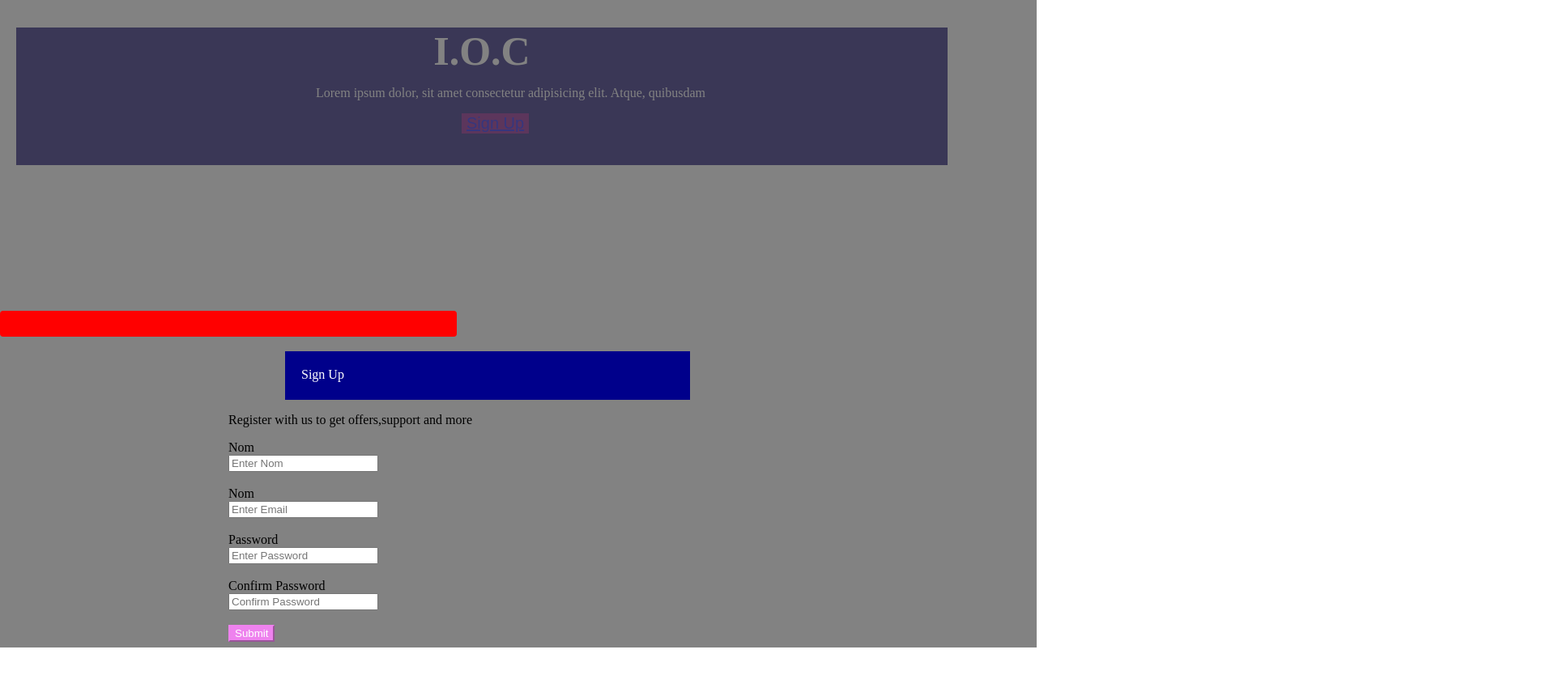
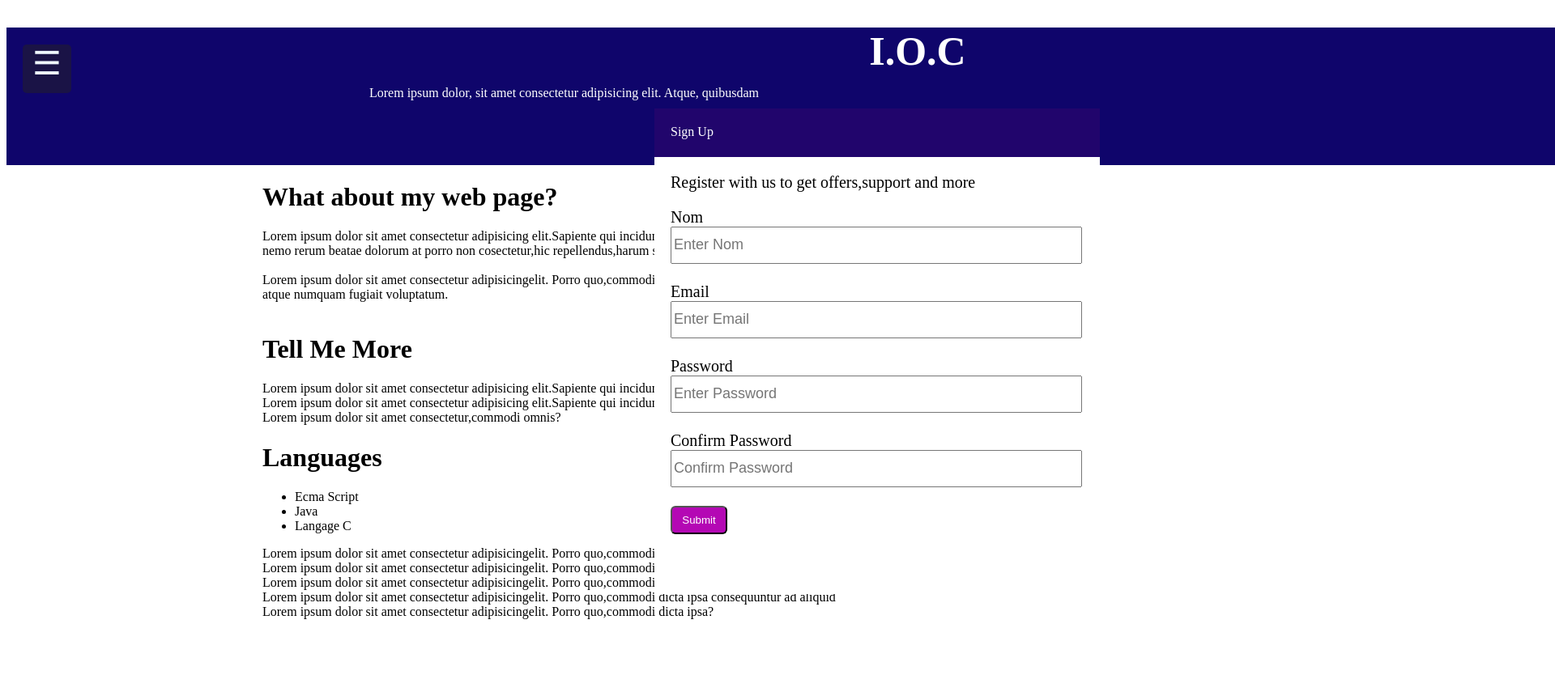
Before and after one commit to FatouThiam2402/exos_html_css, a plain HTML site: page tp7/tp7_Etat3.html in a window 1280 px wide. Shown: the top 834 px of the page at 81% size, 1920 px wide, since content can reach past the window. After the commit the page ends 800 px from the top, so only its background shows below. Drawn offline with Linux system fonts and the light colour scheme.

Commit message:
modifier4

```diff
--- a/tp7/style7_1.css
+++ b/tp7/style7_1.css
@@ -2,9 +2,11 @@
 .header{
 	background-color: #0F056B;
 	height: 170px;
-	width: 1150px;
+	width: 1800px;
 	margin-right: 20px;
-	margin-left: 20px;
+	margin-left: auto;
+	text-align: center;
+
 
 }
 #id_ioc{
@@ -18,20 +20,38 @@
 	color: white;
 	position: absolute;
 	top: 90px;
-	margin-left: 370px;
+	margin-left: 33%;
 }
 #button{
+	height: 5%;
+	width: 5%;
 	border: salmon;
-	margin-left: 560px;
 	background-color: purple;
 	top: 140px;
 	position: absolute;
 	font-size: 20px;
 	color: white;
+	border-radius:10%;
+	margin-left: -3%;
 }
 .texte{
 	top: 120px;
-	margin-left: 350px;
+	margin-left: 25%;
 }
 
 /* le CSS de l'etat 2 */
+.icon{
+	background-color: rgba(39, 35, 35, 0.5);
+	width: 60px;
+  	height: 60px;
+	align-items: center;
+  font-size: 40px;
+  color: aliceblue;
+  margin-top: -70px;
+  margin-left: 20px;
+  border-radius: 5px;
+
+
+
+
+}
--- a/tp7/style7_2.css
+++ b/tp7/style7_2.css
@@ -2,7 +2,7 @@
 .header{
 	background-color: #0F056B;
 	height: 170px;
-	width: 1200px;
+	width: 1500px;
 	margin-left: 130px;
 	top: 30px;
 	position: absolute;
@@ -19,11 +19,11 @@
 	color: white;
 	position: absolute;
 	top: 90px;
-	margin-left: 300px;
+	margin-left: 400px;
 }
 #button{
 	border: salmon;
-	margin-left: 520px;
+	margin-left: 720px;
 	background-color: purple;
 	top: 140px;
 	position: absolute;
@@ -42,7 +42,7 @@
 	left: 10px;
 	top: 30px;
 	width: 130px;
-	height: 800px;
+	height: 900px;
 	position: absolute;
 }
 
@@ -61,3 +61,19 @@ img{
 	height: 70px;
 	width: 110px;
 }
+
+.icon{
+
+	font-size: 50px;
+	color: aliceblue;
+	margin-top: -120px;
+	margin-left: 10px;
+	border-radius: 5px;
+
+}
+.contenantIcon{
+	background-color: rgba(39, 35, 35, 0.5);
+	width: 60px;
+  	height: 60px;
+	align-items: center;
+}
--- a/tp7/style7_3.css
+++ b/tp7/style7_3.css
@@ -1,18 +1,15 @@
 body{
-	margin: 0;
-	padding: 0;
-	font-family: poppins;
+	z-index: -1;
 }
-
 
 
 .header{
 	background-color: #0F056B;
 	height: 170px;
-	width: 1150px;
+	width: 2250px;
 	margin-right: 20px;
-	margin-left: 20px;
-
+	margin-left: auto;
+	text-align: center;
 }
 #id_ioc{
 	font-weight: bold;
@@ -25,72 +22,91 @@ body{
 	color: white;
 	position: absolute;
 	top: 90px;
-	margin-left: 370px;
+	margin-left: 35%;
 }
 #button{
+	height: 5%;
+	width: 5%;
 	border: salmon;
-	margin-left: 550px;
 	background-color: purple;
 	top: 140px;
 	position: absolute;
 	font-size: 20px;
+	color: white;
+	border-radius:10%;
+	margin-left: -3%;
 }
 .texte{
 	top: 120px;
-	margin-left: 350px;
+	margin-left: 25%;
+}
+
+.icon{
+	background-color: rgba(39, 35, 35, 0.5);
+	width: 60px;
+  	height: 60px;
+	align-items: center;
+  font-size: 40px;
+  color: aliceblue;
+  margin-top: -70px;
+  margin-left: 20px;
+  border-radius: 5px;
+
 }
 
 .contener{
+	background-color: white;
+	width: 550px;
+	height: 600px;
+	margin-left: 800px;
+	margin-top: -70px;
+	z-index: 999;
+	position: fixed;
+	border-radius: 2%;
 
-	width: 700px;
-	height: 400px;
-	margin-left: 250px;
-	position: absolute;
-	top: 50px;
 
 
 }
 
 
 button{
-	border-color: violet;
-	background-color: violet;
+
+	background-color: rgb(180, 8, 180);
 	color: white;
+	width: 70px;
+	height: 35px;
+	border-radius: 6px;
 }
 
 .signUp{
-	background-color: darkblue;
-	width: 500px;
+	background-color: rgb(33, 5, 108);
+	width: 550px;
 	height: 60px;
 	top: 10px;
-	margin-left: 70px;
+
 
 }
 
 #signUpText{
-	color: white;
+	color: rgb(255, 255, 255);
 	position: absolute;
-	margin-left: 90px;
-	top: 20px;
+	margin-left: 20px;
+	margin-top: 20px;
 
 }
 
-.form{
-	position: absolute;
-	top: 0;
-	bottom: 0;
-	right: 0;
-	left:0 ;
+/* .form{
+
 	display: flex;
 	align-content: center;
 	align-items: center;
 	background: rgba(77, 77, 77, 0.7);
-	transition: all 0.4s;
-}
-.from:target{
+
+} */
+/* .from:target{
 	visibility: visible;
 	opacity: 1;
-}
+} */
 .formcontent{
 	position: relative;
 	background: red;
@@ -99,3 +115,13 @@ button{
 	padding: 1em 2em;
 
 }
+.formulaire{
+	margin-left: 20px;
+	font-size: 20px;
+
+}
+input{
+	font-size: 18px;
+	width: 500px;
+	height: 40px;
+}
--- a/tp7/tp7_Etat3.html
+++ b/tp7/tp7_Etat3.html
@@ -2,28 +2,27 @@
 <html>
 	<head>
 		<meta charset="utf-8">
-		<title>tp7 Etat 3</title>
+		<title>tp 7 Etat 3</title>
 		<link rel="stylesheet" type="text/css" href="style7_3.css">
 	</head>
 	<body>
 		<div class="header">
 			<h1 id="id_ioc">I.O.C</h1>
 			<p id="phrase">Lorem ipsum dolor, sit amet consectetur adipisicing elit. Atque, quibusdam</p>
-			<button id="button">
-				<a href="#formbox">Sign Up</a>
-			</button>
-			<div id="formbox" class="form">
-				<div class="formcontent">
+			<button id="button">Sign Up</button>
+			<div class="icon">&#9776;</div>
+		</div>
 		<div class="contener">
-						<div id="signUpText" >Sign Up</div>
-						<div class="signUp"></div>
 
+			<div class="signUp" ><div id="signUpText" >Sign Up</div></div>
+
+			<div class="formulaire" >
 				<p>Register with us to get offers,support and more</p>
 				<form>
 					<label for="nom">Nom</label><br/>
 					<input type="text" id="nom" placeholder="Enter Nom" /><br/>
 					<br/>
-								<label for="Email">Nom</label><br/>
+					<label for="Email">Email</label><br/>
 					<input type="email" id="nom" placeholder="Enter Email" /><br/>
 					<br/>
 					<label for="Passwd">Password</label><br/>
@@ -36,9 +35,10 @@
 				</form>
 			</div>
 		</div>
-			</div>
-		</div>
-		<!-- <div class="texte">
+
+
+
+		<div class="texte">
 			<h1>What about my web page?</h1>
 			<p>Lorem ipsum dolor sit amet consectetur adipisicing elit.Sapiente qui incidunt odit animi cupiditate minus iusto id  <br/>nemo rerum beatae dolorum at porro non cosectetur,hic repellendus,harum similique accusamus.<br/>
 			<br/> Lorem ipsum dolor sit amet consectetur adipisicingelit. Porro quo,commodi dicta ipsa consequuntur ad aliquid<br/>
@@ -60,7 +60,7 @@
 			Lorem ipsum dolor sit amet consectetur adipisicingelit. Porro quo,commodi dicta ipsa?<br/>
 
 
-			</div> -->
+			</div>
 
 		</div>
 	</body>
```
Also changed, not shown: tp2.html (+21 -0 lines), tp7/formulaire.html (+2 -2 lines), tp7/tp7_Etat1.html (+1 -0 lines), tp7/tp7_Etat2.html (+4 -0 lines). Lines whose indentation alone changed are shown as unchanged.
